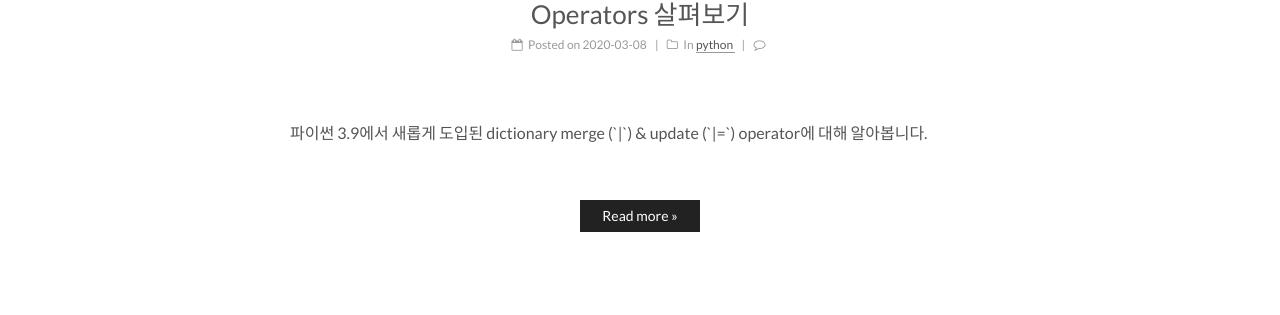
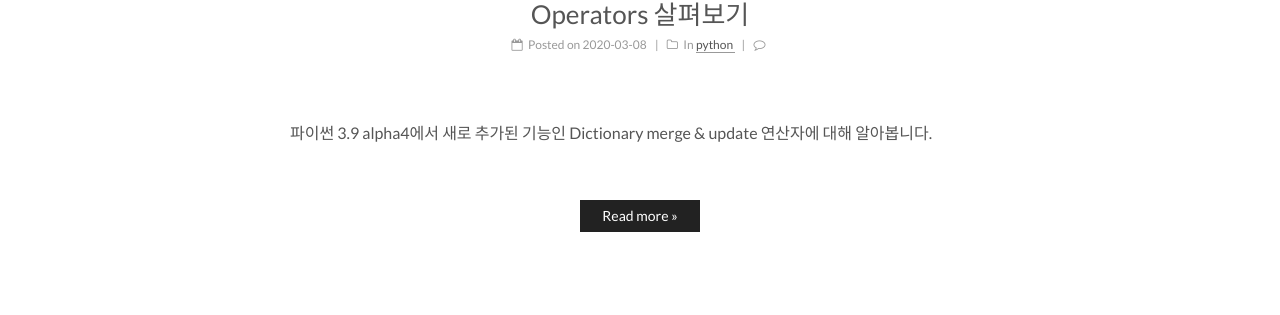
Before and after one commit to novdov/novdov.github.io, a Jekyll site: the page built from index.html, in a window 1280 px wide. Shown: the part 376-691 px from the top of the page. Built offline with Jekyll 4.4.1, drawn with Linux system fonts in a browser that asks for light colours; the list of posts is cut into pages by our own code; comment, search, counter and statistics services are not loaded.

Commit message:
[Modify] Modify description

```diff
--- a/_posts/2020-03-08-python39-new-features-dict.md
+++ b/_posts/2020-03-08-python39-new-features-dict.md
@@ -1,7 +1,7 @@
 ---
 title: '[Python 3.9] 새로 추가된 Dictionary Merge & Update Operators 살펴보기'
 date: 2020-03-08 02:00:00
-description: 파이썬 3.9에서 새롭게 도입된 dictionary merge (`|`) & update (`|=`) operator에 대해 알아봅니다.
+description: 파이썬 3.9 alpha4에서 새로 추가된 기능인 Dictionary merge & update 연산자에 대해 알아봅니다.
 categories:
 - python
 tags:
```
